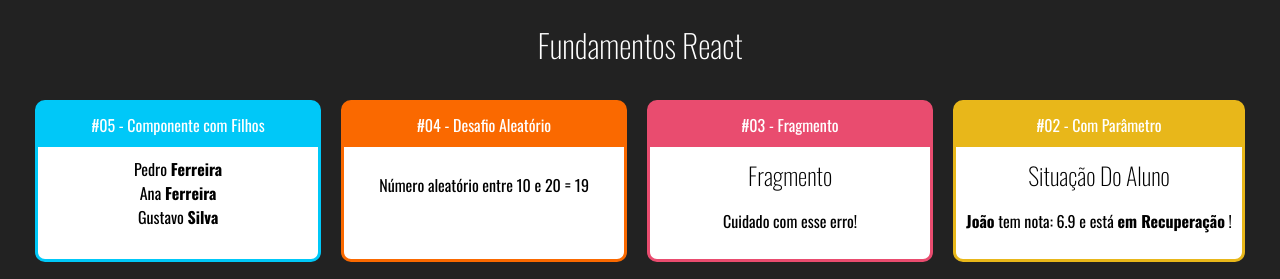
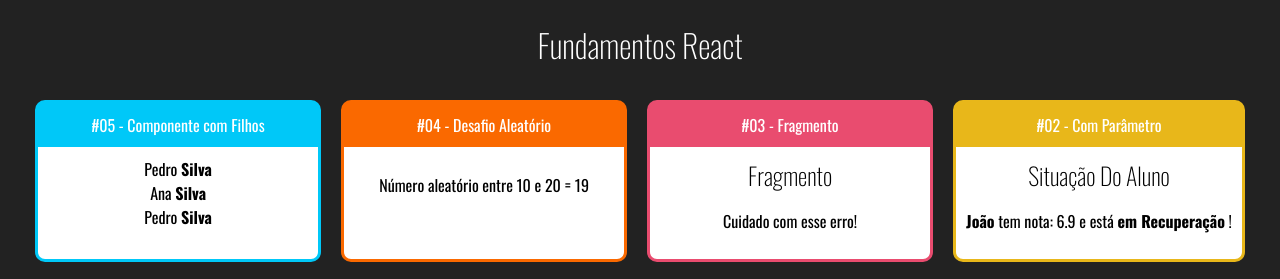
Before and after one commit to eric-moniz/curso-react-redux, a React (Create React App) app: page / in a window 1280 px wide. Shown: the top 279 px of the page. Built offline with nearby package versions, Linux system fonts and the light colour scheme.

Commit message:
aula 27 - Componente com Filho #02

```diff
--- a/src/App.jsx
+++ b/src/App.jsx
@@ -7,6 +7,7 @@
 import Aleatorio from "./components/basicos/Aleatorio";
 import Card from "./components/basicos/layout/Card";
 import Familia from "./components/basicos/Familia";
+import FamiliaMembro from "./components/basicos/FamiliaMembro";
 
 const App = () => (
   <div className="App">
@@ -14,7 +15,11 @@
 
     <div className="Cards">
       <Card titulo="#05 - Componente com Filhos" color="#00c8f8">
-        <Familia sobrenome="Ferreira" />
+        <Familia sobrenome="Silva">
+          <FamiliaMembro nome="Pedro" />
+          <FamiliaMembro nome="Ana" />
+          <FamiliaMembro nome="Pedro" />
+        </Familia>
       </Card>
 
       <Card titulo="#04 - Desafio Aleatório" color="#fa6900">
--- a/src/components/basicos/Familia.jsx
+++ b/src/components/basicos/Familia.jsx
@@ -1,12 +1,16 @@
-import React from "react";
-import FamiliaMembro from "./FamiliaMembro";
+import React, { cloneElement } from "react";
 
-const Familia = (props) => {
+const Familia = props => {
   return (
     <div>
-      <FamiliaMembro nome="Pedro" sobrenome={props.sobrenome} />
-      <FamiliaMembro nome="Ana" {...props} />
-      <FamiliaMembro nome="Gustavo" sobrenome="Silva" />
+      {/* 1. metodo  */}
+      {React.Children.map(props.children, (child, i) => {
+        return cloneElement(child, { ...props, key: i });
+      })}
+      {/* 2. Metodo */}
+      {/* {props.children.map((child, i) => {
+        return cloneElement(child, { ...props, key: i });
+      })} */}
     </div>
   );
 };
```
Also changed, not shown: 1 other file (tests, documents, lock files or other folders).
